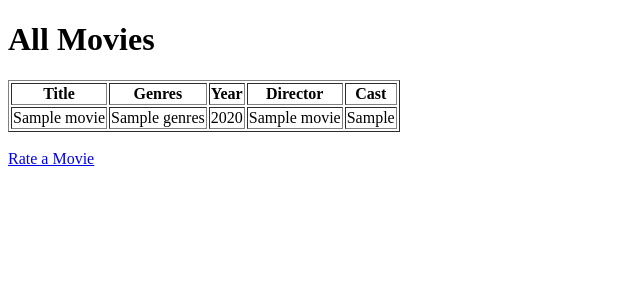
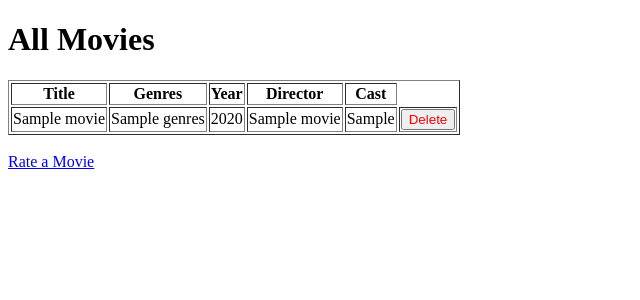
Before and after one commit to Mahmut-Ornek/movie-app, a Flask app: template templates/index.html in a window 1280 px wide. Shown: the top 300 px of the page, without its empty margins (0-640 px from the left). Run offline with Flask 3, Linux system fonts and the light colour scheme; the template is opened without the code that fills it: most values are stand-ins (such as "Sample title", 1, 10 or a date in 2020).

Commit message:
Update index.html

```diff
--- a/templates/index.html
+++ b/templates/index.html
@@ -6,6 +6,7 @@
     <table border="1">
         <tr>
             <th>Title</th> <th>Genres</th> <th>Year</th> <th>Director</th> <th>Cast</th>
+
         </tr>
         {% for movie in movies %}
         <tr>
@@ -14,6 +15,14 @@
             <td>{{ movie.release_year }}</td>
             <td>{{ movie.director_name }}</td>
             <td>{{ movie.cast_list }}</td>
+
+            <td>
+                <form action="{{ url_for('delete_movie', movie_id=movie.movie_id) }}"
+                    method="POST"
+                    onsubmit="return confirm('Delete this movie?');">
+                    <button type="submit" style="color: red;">Delete</button>
+                </form>
+            </td>
         </tr>
         {% endfor %}
     </table>
```
